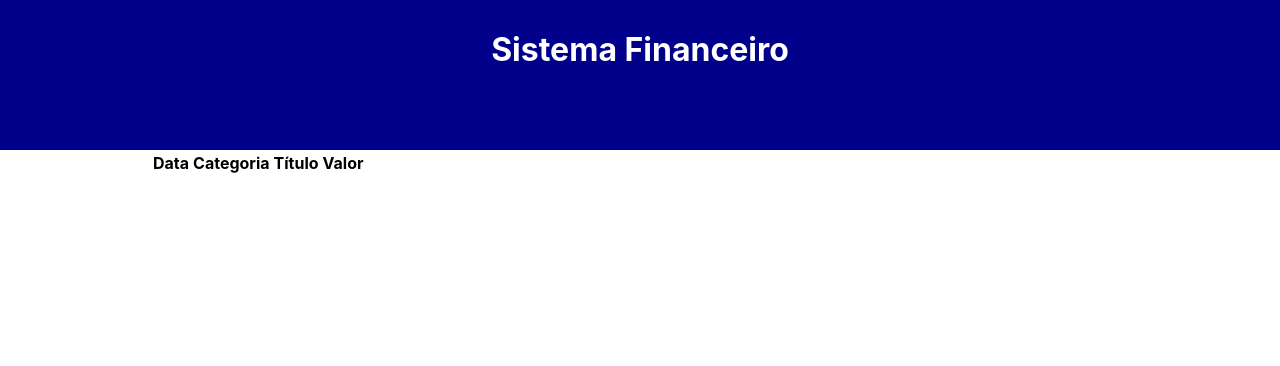
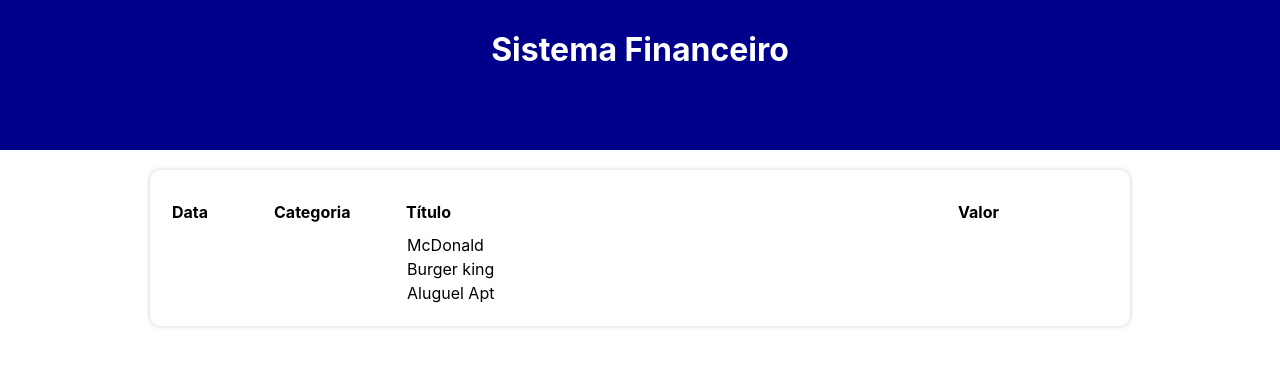
Before and after one commit to daniel-oliv3/cinco_projetos_cinco-dias-react, a React (Create React App) app in the folder sis_financeiro-react/: page / in a window 1280 px wide. Shown: the top 366 px of the page. Built offline with nearby package versions, Linux system fonts and the light colour scheme.

Commit message:
components TableItem

```diff
--- a/sis_financeiro-react/src/App.tsx
+++ b/sis_financeiro-react/src/App.tsx
@@ -28,7 +28,7 @@ const App = () => {
         {/* Área de inserção */}
 
 
-        <TableArea />
+        <TableArea list={filteredList}/>
 
 
       </C.Body>
--- a/sis_financeiro-react/src/components/TableArea/index.tsx
+++ b/sis_financeiro-react/src/components/TableArea/index.tsx
@@ -1,18 +1,30 @@
 import * as C from './styles';
+import { Item } from '../../types/Item';
 
-export const TableArea = () => {
+type Props = {
+    list: Item[]
+}
+
+export const TableArea = ({ list }: Props) => {
     return (
         <C.Table>
             <thead>
                 <tr>
-                    <C.TableHeadColumn>Data</C.TableHeadColumn>
-                    <C.TableHeadColumn>Categoria</C.TableHeadColumn>
+                    <C.TableHeadColumn width={100}>Data</C.TableHeadColumn>
+                    <C.TableHeadColumn width={130}>Categoria</C.TableHeadColumn>
                     <C.TableHeadColumn>Título</C.TableHeadColumn>
-                    <C.TableHeadColumn>Valor</C.TableHeadColumn>
+                    <C.TableHeadColumn width={150}>Valor</C.TableHeadColumn>
                 </tr>
             </thead>
             <tbody>
-
+                {list.map((item, index)=> (
+                    <tr key={index}>
+                        <td></td>
+                        <td></td>
+                        <td>{item.title}</td>
+                        <td></td>
+                    </tr>
+                ))}
             </tbody>
         </C.Table>
     );
--- a/sis_financeiro-react/src/components/TableArea/styles.ts
+++ b/sis_financeiro-react/src/components/TableArea/styles.ts
@@ -1,5 +1,16 @@
 import styled from "styled-components";
 
-export const Table = styled.table``;
+export const Table = styled.table`
+    width: 100%;
+    background-color: #FFF;
+    padding: 20px;
+    box-shadow: 0px 0px 5px #CCC;
+    border-radius: 10px;
+    margin-top: 20px;
+`;
 
-export const TableHeadColumn = styled.th``;
+export const TableHeadColumn = styled.th<{ width?: number }>`
+    width: ${props => props.width ? `${props.width}px` : 'auto'};
+    padding: 10px 0;
+    text-align: left;
+`;
--- /dev/null
+++ b/sis_financeiro-react/src/components/TableItem/styles.ts
@@ -0,0 +1 @@
+import styled from "styled-components";
```
Also changed, not shown: sis_financeiro-react/src/components/TableItem/index.tsx (added, +7 -0 lines).
